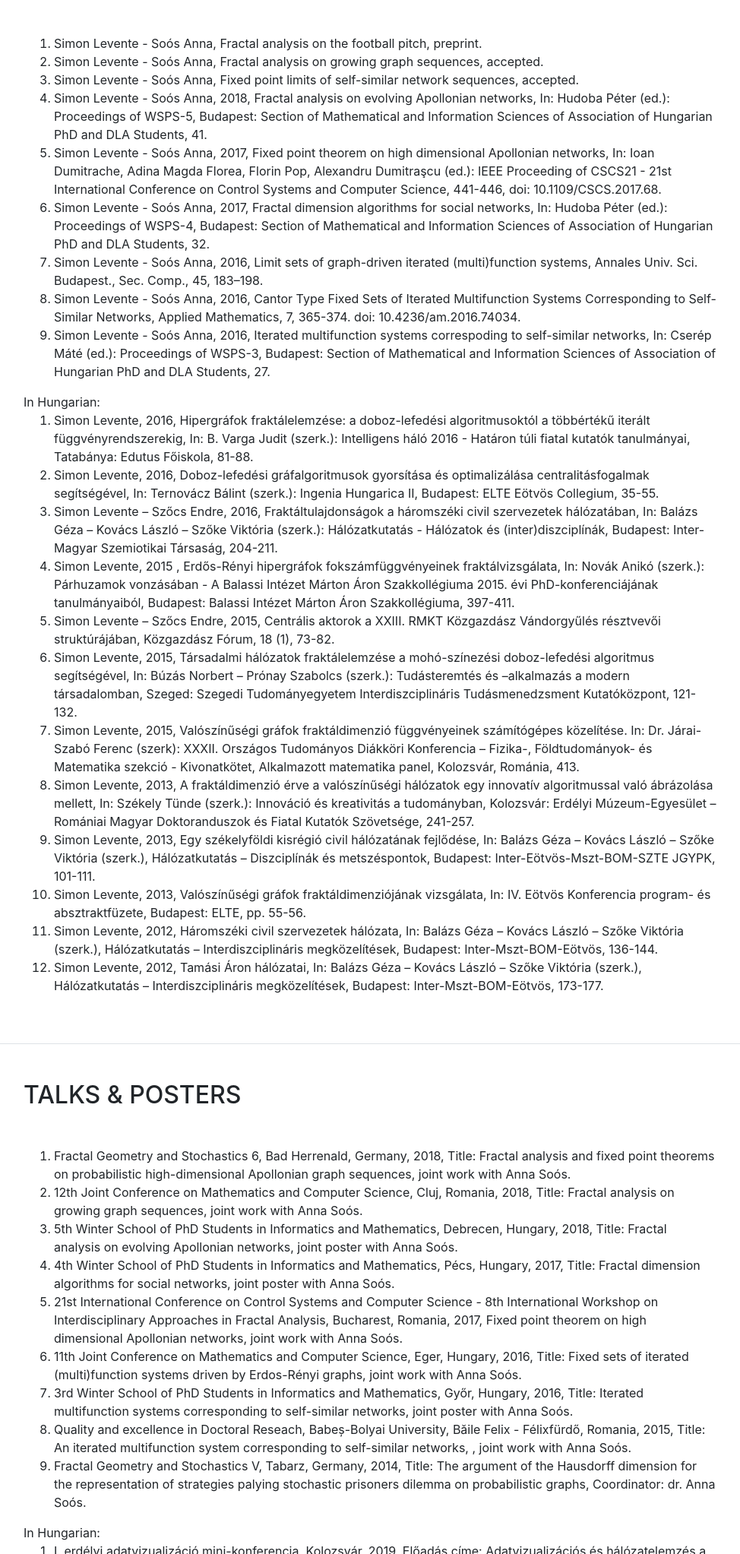
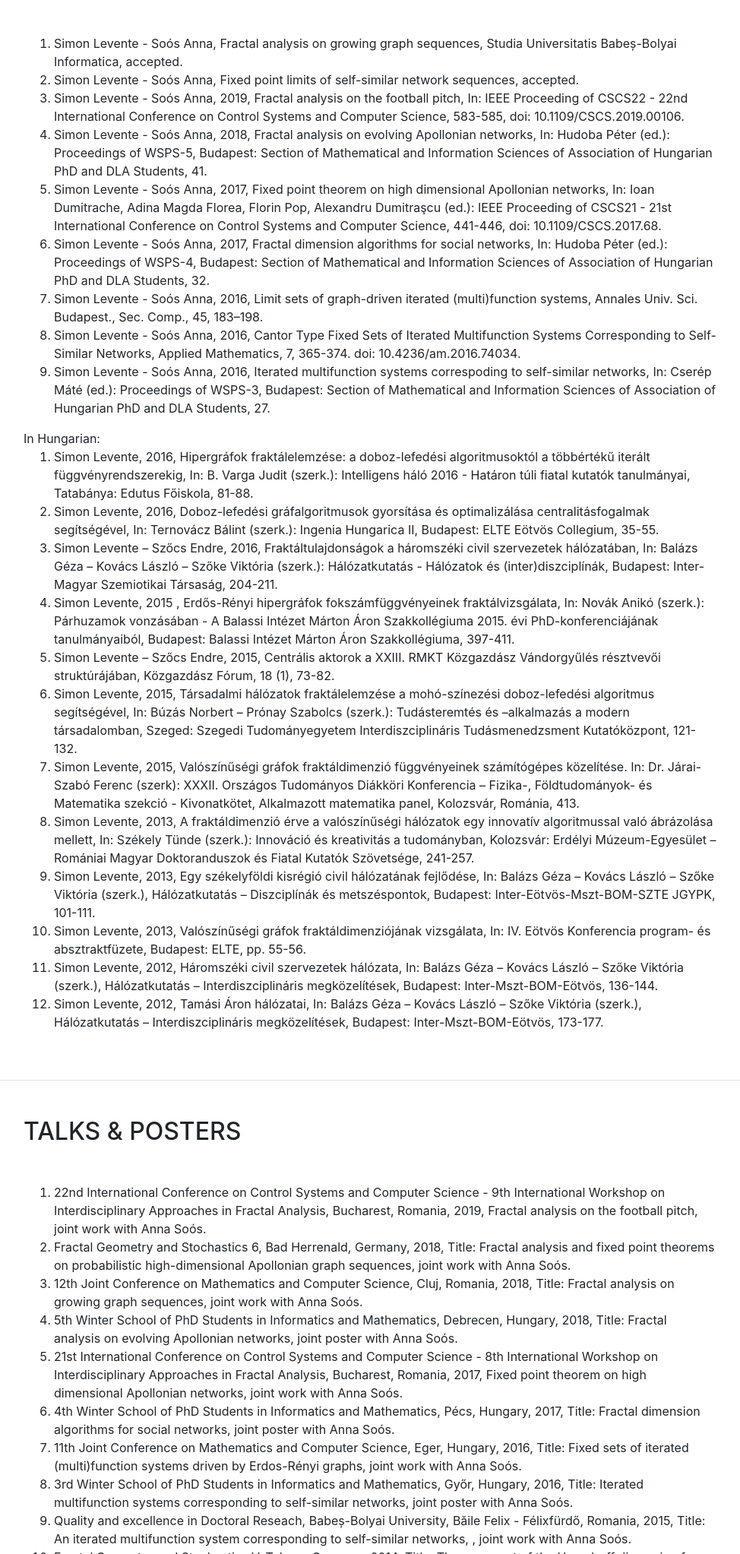
Before and after one commit to simonlevente/simonlevente.github.io, a website with bundled scripts: page index.html in a window 1280 px wide. Shown: the part 889-2934 px from the top of the page at 76% size, without its empty margins (289-1263 px from the left). Built offline with nearby package versions, Linux system fonts and the light colour scheme; a web font is replaced by a local one.

Commit message:
Add files via upload
update CSCS22

```diff
--- a/index.html
+++ b/index.html
@@ -130,9 +130,11 @@
           <h2 class="mb-5">Publications</h2>
           <ol>
 
-                <li>Simon Levente - Soós Anna, Fractal analysis on the football pitch, preprint.</li>
-                <li>Simon Levente - Soós Anna, Fractal analysis on growing graph sequences, accepted.</li>
+                <li>Simon Levente - Soós Anna, Fractal analysis on growing graph sequences, Studia Universitatis Babeș-Bolyai Informatica,  accepted.</li>
                 <li>Simon Levente - Soós Anna, Fixed point limits of self-similar network sequences, accepted.</li>
+                <li>Simon Levente - Soós Anna, 2019, Fractal analysis on the football pitch,
+					In: IEEE Proceeding of CSCS22 - 22nd International Conference on Control Systems and Computer Science,  583-585,
+					doi: 10.1109/CSCS.2019.00106.</li>
                 <li>Simon Levente - Soós Anna, 2018, Fractal analysis on evolving Apollonian networks,
                     In: Hudoba Péter (ed.): Proceedings of WSPS-5, Budapest: Section of Mathematical and Information Sciences of
                     Association of Hungarian PhD and DLA Students, 41.</li>
@@ -196,6 +198,9 @@
         <div class="my-auto">
           <h2 class="mb-5">Talks & posters</h2>
             <ol>
+                <li>22nd International Conference on Control Systems and Computer Science - 9th International Workshop on
+                    Interdisciplinary Approaches in Fractal Analysis, Bucharest, Romania, 2019,
+                    Fractal analysis on the football pitch, joint work with Anna Soós.</li>
 				<li>Fractal Geometry and Stochastics 6, Bad Herrenald, Germany, 2018,
                     Title: Fractal analysis and fixed point theorems on probabilistic high-dimensional Apollonian graph sequences, joint work with Anna Soós.</li>
                 <li>12th Joint Conference on Mathematics and Computer Science, Cluj, Romania, 2018,
@@ -203,12 +208,12 @@
                 <li>5th Winter School of PhD Students in Informatics and Mathematics,
                     Debrecen, Hungary, 2018, Title: Fractal analysis on evolving Apollonian networks,
                     joint poster with Anna Soós.</li>
+                <li>21st International Conference on Control Systems and Computer Science - 8th International Workshop on
+                    Interdisciplinary Approaches in Fractal Analysis, Bucharest, Romania, 2017,
+                    Fixed point theorem on high dimensional Apollonian networks, joint work with Anna Soós.</li>
                 <li>4th Winter School of PhD Students in Informatics and Mathematics,
                     Pécs, Hungary, 2017, Title: Fractal dimension algorithms for social networks,
                     joint poster with Anna Soós.</li>
-                <li>21st International Conference on Control Systems and Computer Science - 8th International Workshop on
-                    Interdisciplinary Approaches in Fractal Analysis, Bucharest, Romania, 2017,
-                    Fixed point theorem on high dimensional Apollonian networks, joint work with Anna Soós.</li>
                 <li>11th Joint Conference on Mathematics and Computer Science, Eger, Hungary, 2016, Title:
                     Fixed sets of iterated (multi)function systems driven by Erdos-Rényi graphs, joint work with Anna Soós.</li>
                 <li>3rd Winter School of PhD Students in Informatics and Mathematics,
```
